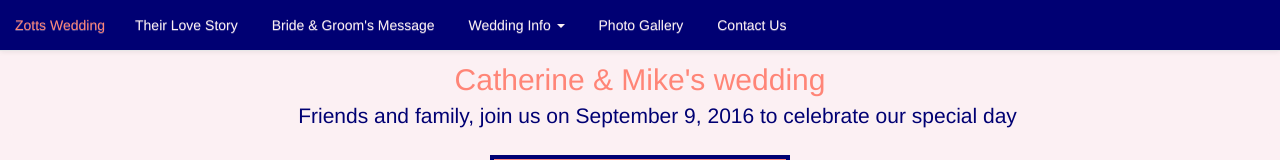
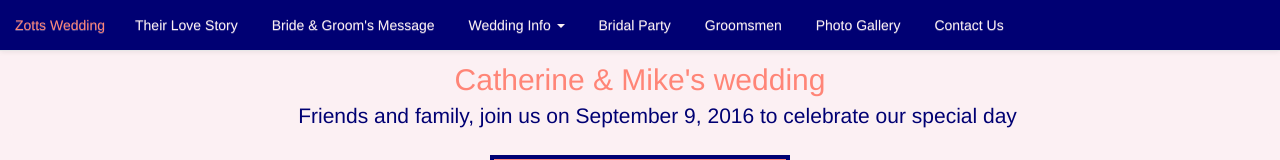
Before and after one commit to catherineplotts/zotts, a website: page wed.html in a window 1280 px wide. Shown: the top 160 px of the page. Drawn offline with nearby package versions, Linux system fonts and the light colour scheme; grey boxes are pictures that could not be loaded.

Commit message:
nav bar fix on homepage

```diff
--- a/wed.html
+++ b/wed.html
@@ -53,6 +53,8 @@
                       <li><A href="#venue">Venue Information</A></li>
                     </ul>
                   </li>
+                  <li><a href="http://zotts.wedding/bridesmaids">Bridal Party</a></li>
+                  <li><a href="http://zotts.wedding/groomsmen">Groomsmen</a></li>
                   <li><a href="photos">Photo Gallery</a></li>
                   <li><a href="mailto://zotts.9.9.16@gmail.com">Contact Us</a></li>
                 </ul>
```
